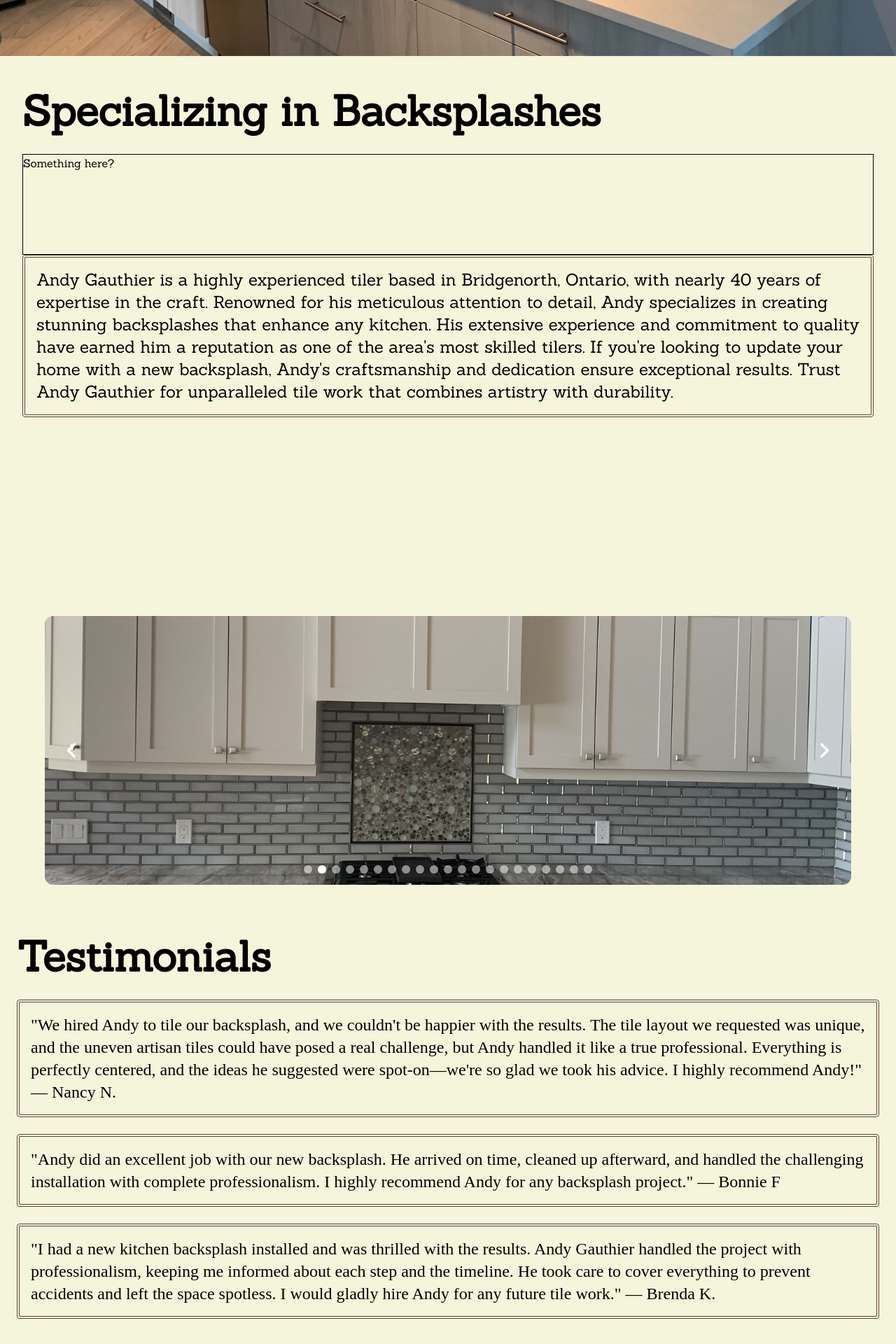
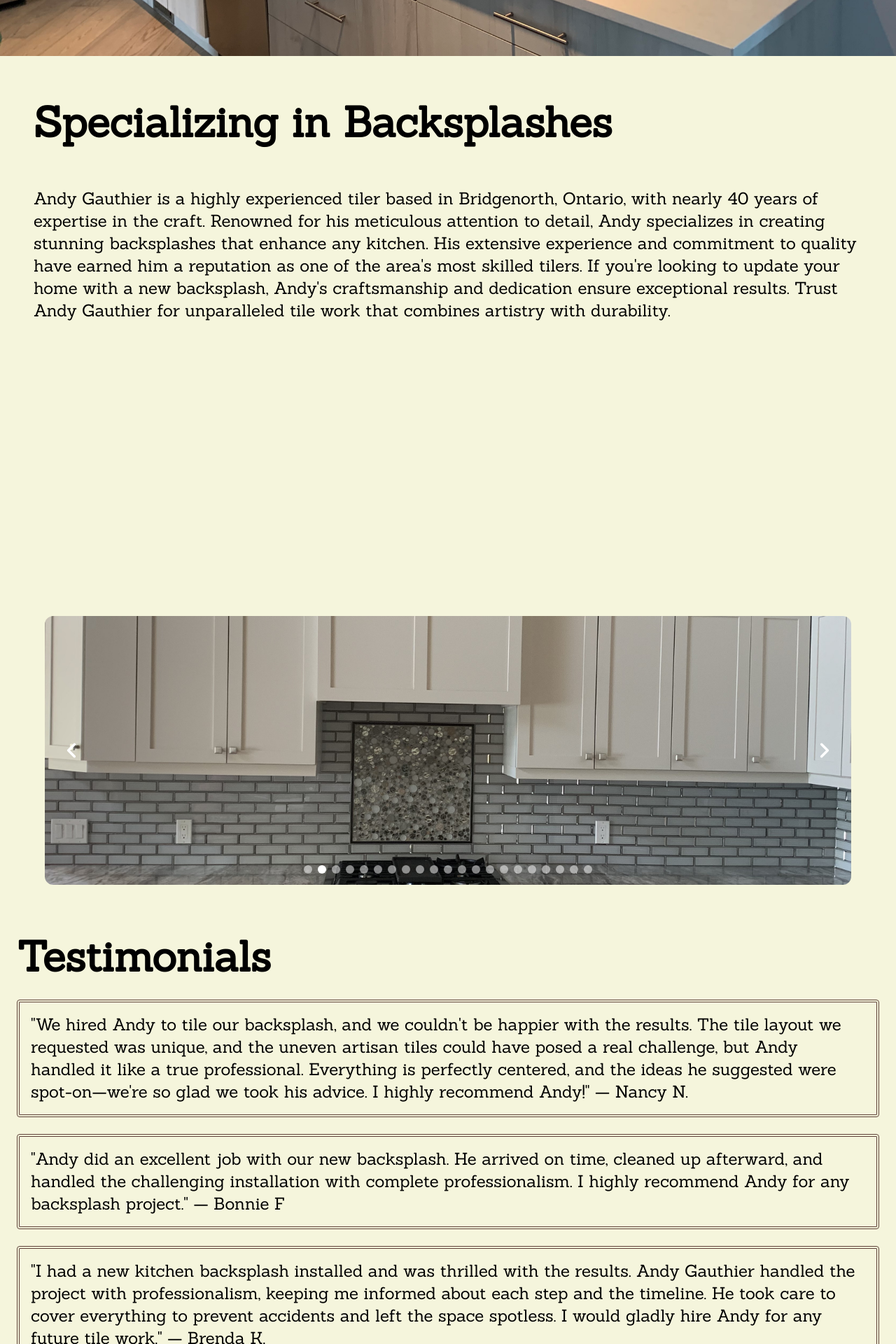
Before and after one commit to migauth/bridgenorth-backsplash, a React (Vite) app: page / in a window 1280 px wide. Shown: the part 720-2640 px from the top of the page at 70% size. Built offline with nearby package versions, Linux system fonts and the light colour scheme.

Commit message:
rm border

```diff
--- a/src/pages/About.jsx
+++ b/src/pages/About.jsx
@@ -3,15 +3,15 @@ export default function About() {
     <div id="about" className="my-12">
       <div className="flex flex-col mx-8">
         {/* Center on small screens, left-align on medium and larger screens */}
-        <div className="flex justify-center items-center md:justify-start">
+        <div className="flex justify-center items-center md:justify-start sm:p-4">
           <h1 className="mb-8 font-black text-2xl md:text-5xl lg:text-6xl">
             Specializing in Backsplashes
           </h1>
         </div>
 
-        <div className="border border-black h-36">Something here?</div>
+        {/* <div className="border border-black h-36">Something here?</div> */}
 
-        <div className="text-xl p-4 border-4 border-brown-700 border-double rounded sm:text-2xl">
+        <div className="text-xl p-4 rounded sm:text-2xl">
         <p>
             Andy Gauthier is a highly experienced tiler based in Bridgenorth,
             Ontario, with nearly 40 years of expertise in the craft. Renowned
--- a/src/pages/Testimonials.jsx
+++ b/src/pages/Testimonials.jsx
@@ -7,7 +7,7 @@ export default function Testimonials() {
             Testimonials
           </h1>
         </div>
-        <div id="test">
+        <div id="testimonial-p">
           <div className="text-2xl p-4 border-4 border-brown-700 border-double rounded">
             <p>
               &quot;We hired Andy to tile our backsplash, and we couldn&apos;t
```
